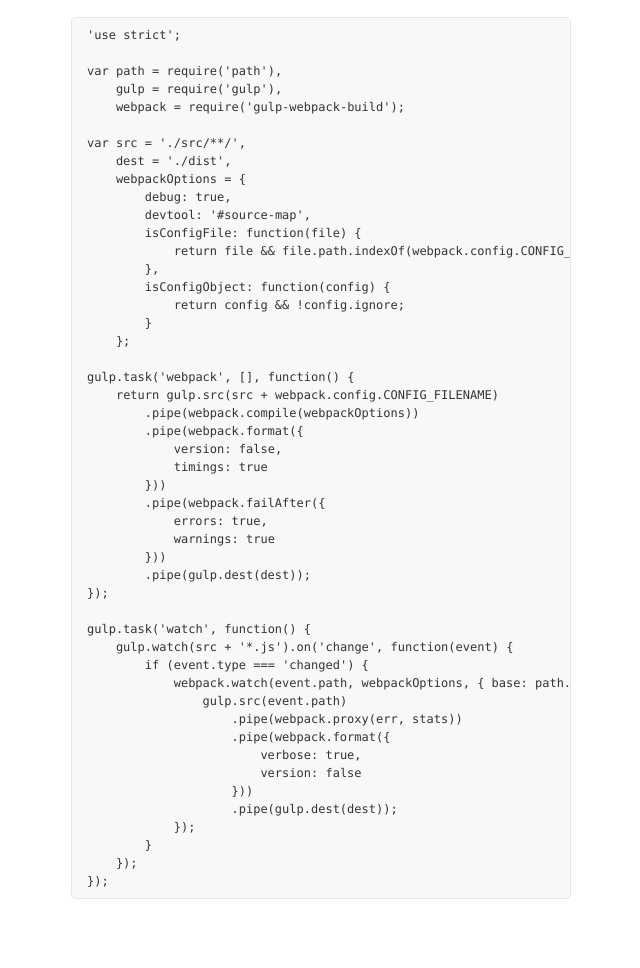
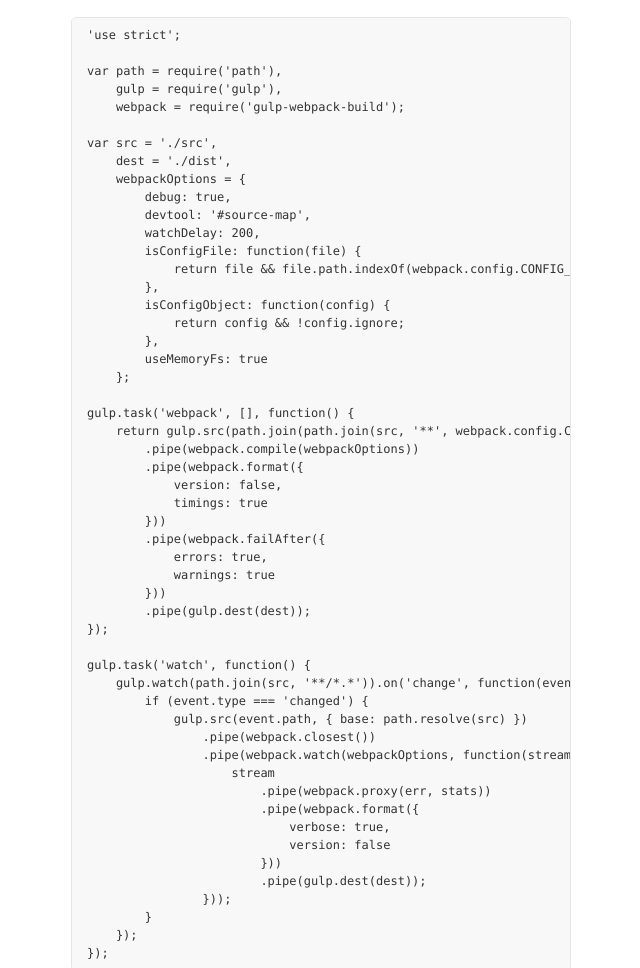
Before and after one commit to strayiker/webpack-config-stream, a plain HTML site: page index.html in a window 1280 px wide. Shown: the part 1602-2570 px from the top of the page, without its empty margins (499-1139 px from the left). Drawn offline with Linux system fonts and the light colour scheme.

```diff
--- a/index.html
+++ b/index.html
@@ -58,21 +58,23 @@
     gulp <span class="pl-k">=</span> <span class="pl-s3">require</span>(<span class="pl-s1"><span class="pl-pds">'</span>gulp<span class="pl-pds">'</span></span>),
     webpack <span class="pl-k">=</span> <span class="pl-s3">require</span>(<span class="pl-s1"><span class="pl-pds">'</span>gulp-webpack-build<span class="pl-pds">'</span></span>);
 
-<span class="pl-s">var</span> src <span class="pl-k">=</span> <span class="pl-s1"><span class="pl-pds">'</span>./src/**/<span class="pl-pds">'</span></span>,
+<span class="pl-s">var</span> src <span class="pl-k">=</span> <span class="pl-s1"><span class="pl-pds">'</span>./src<span class="pl-pds">'</span></span>,
     dest <span class="pl-k">=</span> <span class="pl-s1"><span class="pl-pds">'</span>./dist<span class="pl-pds">'</span></span>,
     webpackOptions <span class="pl-k">=</span> {
         debug<span class="pl-k">:</span> <span class="pl-c1">true</span>,
         devtool<span class="pl-k">:</span> <span class="pl-s1"><span class="pl-pds">'</span>#source-map<span class="pl-pds">'</span></span>,
+        watchDelay<span class="pl-k">:</span> <span class="pl-c1">200</span>,
         <span class="pl-en">isConfigFile</span>: <span class="pl-st">function</span>(<span class="pl-vpf">file</span>) {
             <span class="pl-k">return</span> file <span class="pl-k">&amp;&amp;</span> file.path.<span class="pl-s3">indexOf</span>(webpack.config.CONFIG_FILENAME) <span class="pl-k">&gt;=</span> <span class="pl-c1">0</span>;
         },
         <span class="pl-en">isConfigObject</span>: <span class="pl-st">function</span>(<span class="pl-vpf">config</span>) {
             <span class="pl-k">return</span> config <span class="pl-k">&amp;&amp;</span> <span class="pl-k">!</span>config.ignore;
-        }
+        },
+        useMemoryFs<span class="pl-k">:</span> <span class="pl-c1">true</span>
     };
 
 gulp.task(<span class="pl-s1"><span class="pl-pds">'</span>webpack<span class="pl-pds">'</span></span>, [], <span class="pl-st">function</span>() {
-    <span class="pl-k">return</span> gulp.<span class="pl-sc">src</span>(src <span class="pl-k">+</span> webpack.config.CONFIG_FILENAME)
+    <span class="pl-k">return</span> gulp.<span class="pl-sc">src</span>(path.<span class="pl-s3">join</span>(path.<span class="pl-s3">join</span>(src, <span class="pl-s1"><span class="pl-pds">'</span>**<span class="pl-pds">'</span></span>, webpack.config.CONFIG_FILENAME)), { base<span class="pl-k">:</span> path.resolve(src) })
         .pipe(webpack.<span class="pl-s3">compile</span>(webpackOptions))
         .pipe(webpack.format({
             version<span class="pl-k">:</span> <span class="pl-c1">false</span>,
@@ -86,17 +88,19 @@
 });
 
 gulp.task(<span class="pl-s1"><span class="pl-pds">'</span>watch<span class="pl-pds">'</span></span>, <span class="pl-st">function</span>() {
-    gulp.<span class="pl-s3">watch</span>(src <span class="pl-k">+</span> <span class="pl-s1"><span class="pl-pds">'</span>*.js<span class="pl-pds">'</span></span>).on(<span class="pl-s1"><span class="pl-pds">'</span>change<span class="pl-pds">'</span></span>, <span class="pl-st">function</span>(<span class="pl-vpf">event</span>) {
+    gulp.<span class="pl-s3">watch</span>(path.<span class="pl-s3">join</span>(src, <span class="pl-s1"><span class="pl-pds">'</span>**/*.*<span class="pl-pds">'</span></span>)).on(<span class="pl-s1"><span class="pl-pds">'</span>change<span class="pl-pds">'</span></span>, <span class="pl-st">function</span>(<span class="pl-vpf">event</span>) {
         <span class="pl-k">if</span> (<span class="pl-s3">event</span>.<span class="pl-sc">type</span> <span class="pl-k">===</span> <span class="pl-s1"><span class="pl-pds">'</span>changed<span class="pl-pds">'</span></span>) {
-            webpack.<span class="pl-s3">watch</span>(<span class="pl-s3">event</span>.path, webpackOptions, { base<span class="pl-k">:</span> path.resolve(<span class="pl-s3">event</span>.path) }, <span class="pl-st">function</span>(<span class="pl-vpf">err</span>, <span class="pl-vpf">stats</span>) {
-                gulp.<span class="pl-sc">src</span>(<span class="pl-s3">event</span>.path)
+            gulp.<span class="pl-sc">src</span>(<span class="pl-s3">event</span>.path, { base<span class="pl-k">:</span> path.resolve(src) })
+                .pipe(webpack.closest())
+                .pipe(webpack.<span class="pl-s3">watch</span>(webpackOptions, <span class="pl-st">function</span>(<span class="pl-vpf">stream</span>, <span class="pl-vpf">err</span>, <span class="pl-vpf">stats</span>) {
+                    stream
                         .pipe(webpack.proxy(err, stats))
                         .pipe(webpack.format({
                             verbose<span class="pl-k">:</span> <span class="pl-c1">true</span>,
                             version<span class="pl-k">:</span> <span class="pl-c1">false</span>
                         }))
                         .pipe(gulp.dest(dest));
-            });
+                }));
         }
     });
 });
```
Also changed, not shown: params.json (+1 -1 lines). Lines whose indentation alone changed are shown as unchanged.
